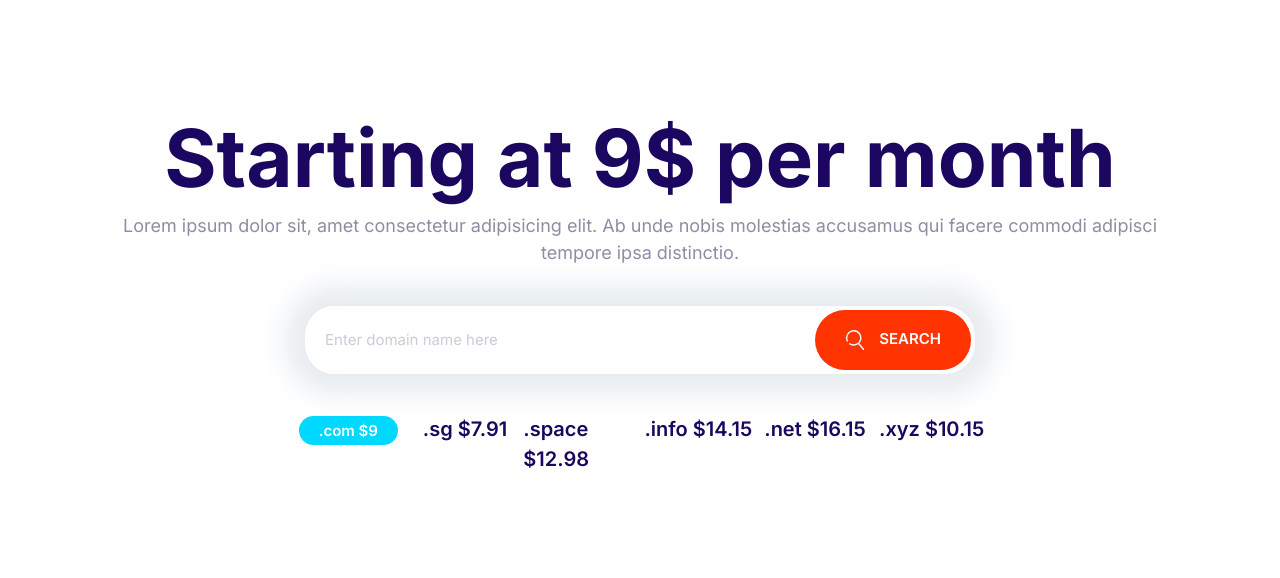
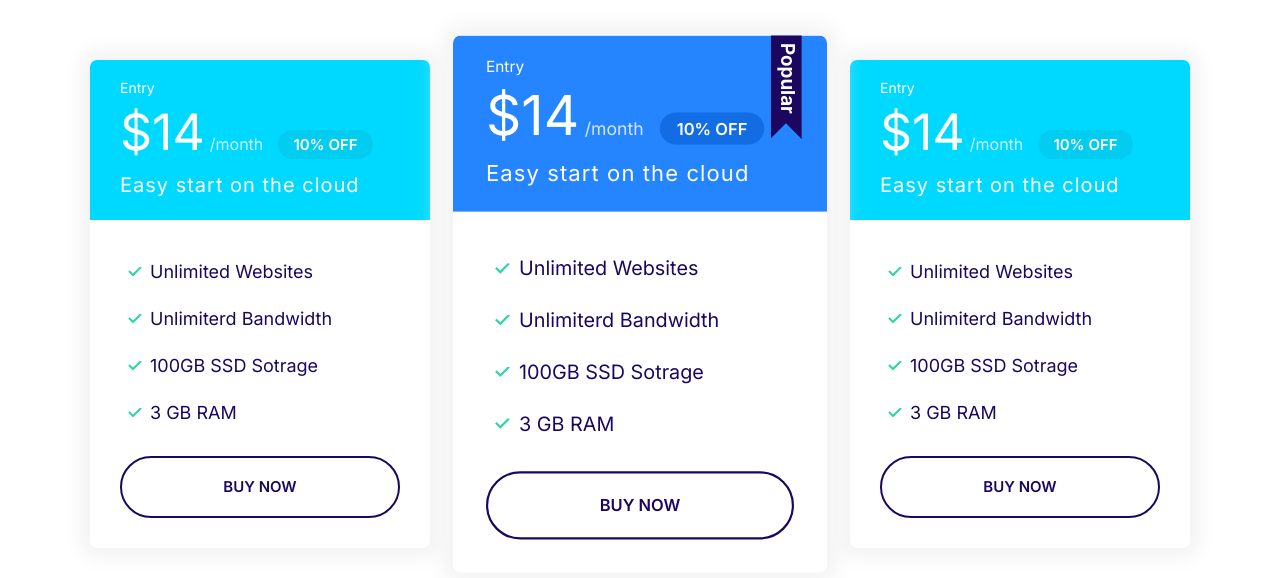
Before and after one commit to Jelon1211/scaling-octo-spork, a plain HTML site: page index.html in a window 1280 px wide. Drawn offline with Linux system fonts and the light colour scheme.

Commit message:
Build the plan blocks.

```diff
--- a/css/style.css
+++ b/css/style.css
@@ -218,6 +218,7 @@ a {
 
 .btn:hover {
   background: var(--color-headings);
+  color: #fff;
 }
 
 .btn--secondary {
@@ -308,11 +309,19 @@ a {
   color: #fff;
 }
 
+.card--primary .badge--primary{
+  background: #126de4;
+}
+
 .card--secondary .badge--secondary {
   background: #02cdf1;
 }
 
 /* Plans */
+.plan{
+  transition: transform .2s ease-out;
+}
+
 .plan__name {
   color: #fff;
   margin: 0;
@@ -330,15 +339,19 @@ a {
   margin-right: 1rem;
 }
 
-.plan_description {
+.plan__description {
   font-size: 2rem;
   font-weight: 300;
   letter-spacing: 1px;
-  display: block;
+  display: inline-block;
 }
 
 .plan .list__item {
   margin-bottom: 2rem;
+}
+
+.plan--popular{
+  transform: scale(1.1);
 }
 
 .plan--popular .card__header {
@@ -353,6 +366,15 @@ a {
   top: -6px;
   right: 5%;
 }
+
+.plan:hover{
+  transform: scale(1.05);
+}
+
+.plan--popular:hover{
+  transform: scale(1.15);
+}
+
 
 @media screen and (min-width: 1024px) {
   .plan__name {
@@ -439,6 +461,11 @@ a {
 @media screen and (min-width: 768px) {
   .grid--1x2 {
     grid-template-columns: repeat(2, 1fr);
+  }
+}
+@media screen and (min-width: 1024px) {
+  .grid--1x3 {
+    grid-template-columns: repeat(3, 1fr);
   }
 }
 
@@ -671,6 +698,7 @@ a {
   }
 }
 
+/* Domain */
 
 .block-domain .input-group{
   box-shadow: 0 0 30px 20px #e6ebee;
@@ -696,3 +724,14 @@ a {
   }
 
 }
+
+/* Plans */
+
+.block-plans .grid{
+  gap: 8rem 4rem;
+}
+
+.block-plans .card{
+  max-width: 500px;
+  margin: 0 auto;
+}
--- a/index.html
+++ b/index.html
@@ -15,32 +15,69 @@
     <title>Document</title>
   </head>
   <body>
-    <section class="block container block-domain">
-      <header class="block__header">
-        <h1>Starting at 9$ per month</h1>
-        <p>
-          Lorem ipsum dolor sit, amet consectetur adipisicing elit. Ab unde
-          nobis molestias accusamus qui facere commodi adipisci tempore ipsa
-          distinctio.
-        </p>
-      </header>
-      <div class="input-group">
-        <input type="text" class="input" placeholder="Enter domain name here" />
-        <button class="btn btn--accent">
-          <svg class="icon icon--white">
-            <use xlink:href="images/sprite.svg#search"></use>
-          </svg>
-          Search
-        </button>
+    <section class="block container block-plans">
+      <div class="grid grid--1x3">
+        <div class="plan">
+          <div class="card card--secondary">
+            <header class="card__header">
+              <h3 class="plan__name">Entry</h3>
+              <span class="plan__price">$14</span>
+              <span class="plan__billing-cycle">/month</span>
+              <span class="badge badge--secondary badge--small">10% OFF</span>
+              <span class="plan__description">Easy start on the cloud</span>
+            </header>
+            <div class="card__body">
+              <ul class="list list--tick">
+                <li class="list__item">Unlimited Websites</li>
+                <li class="list__item">Unlimiterd Bandwidth</li>
+                <li class="list__item">100GB SSD Sotrage</li>
+                <li class="list__item">3 GB RAM</li>
+              </ul>
+              <button class="btn btn--outline btn--block">Buy Now</button>
+            </div>
+          </div>
+        </div>
+        <div class="plan plan--popular">
+          <div class="card card--primary">
+            <header class="card__header">
+              <h3 class="plan__name">Entry</h3>
+              <span class="plan__price">$14</span>
+              <span class="plan__billing-cycle">/month</span>
+              <span class="badge badge--primary badge--small">10% OFF</span>
+              <span class="plan__description">Easy start on the cloud</span>
+            </header>
+            <div class="card__body">
+              <ul class="list list--tick">
+                <li class="list__item">Unlimited Websites</li>
+                <li class="list__item">Unlimiterd Bandwidth</li>
+                <li class="list__item">100GB SSD Sotrage</li>
+                <li class="list__item">3 GB RAM</li>
+              </ul>
+              <button class="btn btn--outline btn--block">Buy Now</button>
+            </div>
+          </div>
+        </div>
+        <div class="plan">
+          <div class="card card--secondary">
+            <header class="card__header">
+              <h3 class="plan__name">Entry</h3>
+              <span class="plan__price">$14</span>
+              <span class="plan__billing-cycle">/month</span>
+              <span class="badge badge--secondary badge--small">10% OFF</span>
+              <span class="plan__description">Easy start on the cloud</span>
+            </header>
+            <div class="card__body">
+              <ul class="list list--tick">
+                <li class="list__item">Unlimited Websites</li>
+                <li class="list__item">Unlimiterd Bandwidth</li>
+                <li class="list__item">100GB SSD Sotrage</li>
+                <li class="list__item">3 GB RAM</li>
+              </ul>
+              <button class="btn btn--outline btn--block">Buy Now</button>
+            </div>
+          </div>
+        </div>
       </div>
-      <ul class="list block-domain__prices">
-        <li><span class="badge badge--secondary">.com $9</span></li>
-        <li>.sg $7.91</li>
-        <li>.space $12.98</li>
-        <li>.info $14.15</li>
-        <li>.net $16.15</li>
-        <li>.xyz $10.15</li>
-      </ul>
     </section>
     <script src="js/main.js"></script>
   </body>
```
Also changed, not shown: components/plan-blocks.html (added, +64 -0 lines).
